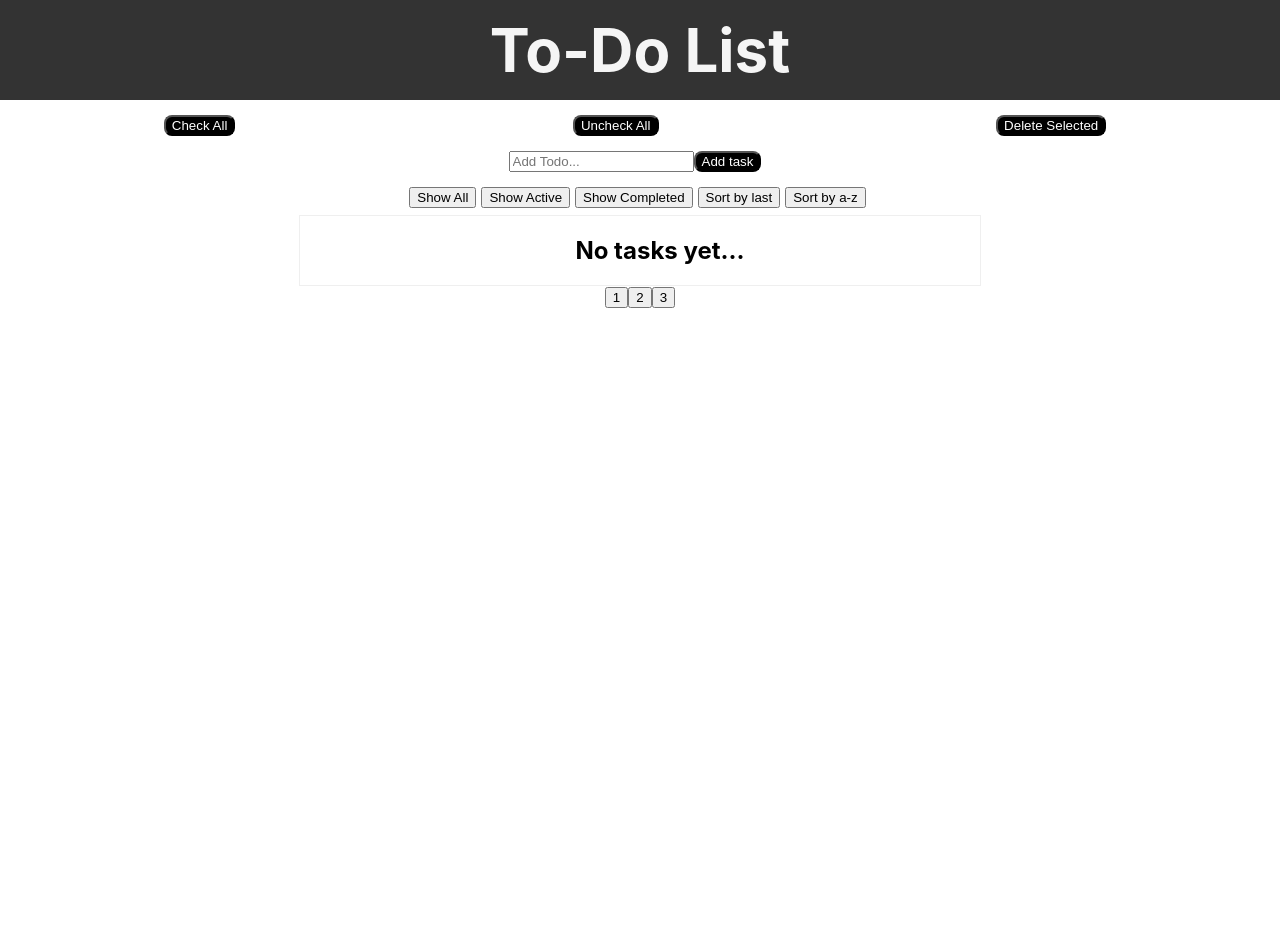
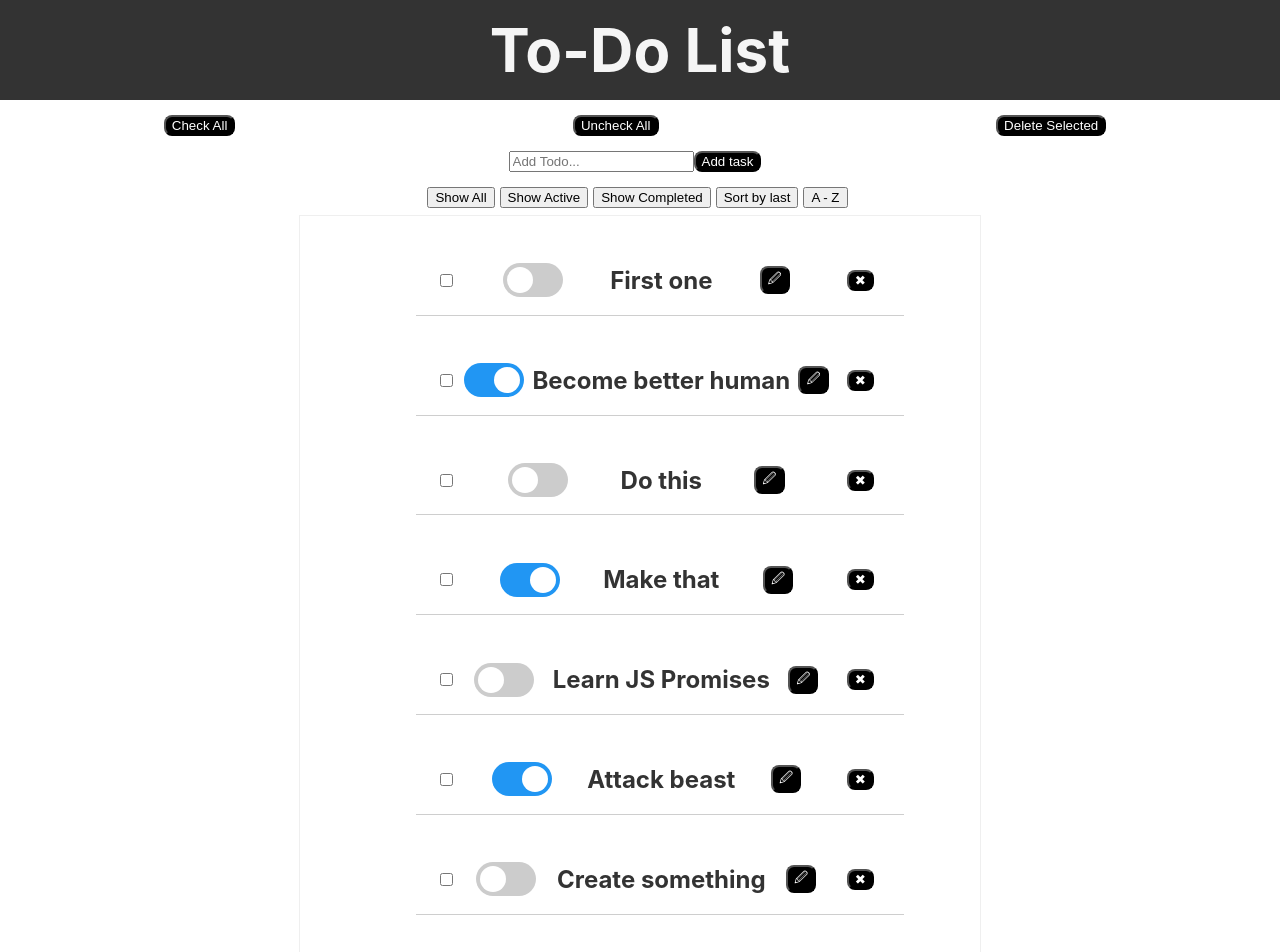
Before and after one commit to pe7r/project, a React (Create React App) app: page / in a window 1280 px wide. Shown: the top 952 px of the page. Before the commit the page ends 800 px from the top, so only its background shows below. Built offline with nearby package versions, Linux system fonts and the light colour scheme.

Commit message:
Added switch mode for sort button A-Z/Z-A and its functionality(March 28) #4

```diff
--- a/src/App.js
+++ b/src/App.js
@@ -10,11 +10,12 @@ import defaultItems from './defaultItems.js'
 
 class App extends Component {
 	state = {
-		tasks: [],
+		tasks: defaultItems,
 		checkedTasks: [],
 		currentPage: 1,
 		showRules: 'all',
-		isDateSorted: false
+		isDateSorted: false,
+		isAlpha: false
 	}
 
 	addTask = newTask => {
@@ -117,6 +118,15 @@ class App extends Component {
 		})
 	}
 
+	alphabetOrder = () => {
+		this.setState(prevState => {
+			return {isAlpha: !prevState.isAlpha}
+		})
+		this.setState({
+			showRules: 'alpha'
+		})
+	}
+
 	changeCurrentPage = (page) => {
 		this.setState({
 			currentPage: page
@@ -147,19 +157,14 @@ class App extends Component {
 		})
 	}
 
-	sortAlphabet = () => {
-		this.setState({
-			showRules: 'alpha'
-		})
-	}
-
 	render() {
 
 		const {
 			tasks,
 			currentPage,
 			showRules,
-			isDateSorted
+			isDateSorted,
+			isAlpha
 		} = this.state;
 
 		let filteredItems = []
@@ -186,6 +191,7 @@ class App extends Component {
     	} else if (showRules === 'alpha') {
     		let sortedAlphabetItems = []
 
+    		if (isAlpha) {
     			sortedAlphabetItems = filteredItems.sort((a, b) => {
 			        let taskA = a.title.toUpperCase()
 			        let taskB = b.title.toUpperCase()
@@ -197,6 +203,19 @@ class App extends Component {
 		             }
 		             return 0
 		        })
+    		} else {
+    			sortedAlphabetItems = filteredItems.sort((a, b) => {
+			        let taskA = a.title.toUpperCase()
+			        let taskB = b.title.toUpperCase()
+		             if (taskB < taskA) {
+		               return -1
+		             }
+		             if (taskB > taskA) {
+		               return 1
+		             }
+		             return 0
+		        })
+    		}
 	        sortedItems = sortedAlphabetItems.slice()
     	} else {
     		sortedItems = filteredItems.slice()
@@ -242,11 +261,12 @@ class App extends Component {
 				<Sort
 				isDateSorted={isDateSorted}
 				showAll={this.showAll}
+				isAlpha={isAlpha}
 				filterCompleted={this.filterCompleted}
 				filterActive={this.filterActive}
 				changeSortOrder={this.changeSortOrder}
 				sortDate={this.sortDate}
-				sortAlphabet={this.sortAlphabet}
+				alphabetOrder={this.alphabetOrder}
 				onClickSortDate={this.onClickSortDate}
 				/>
 				<ul className="todo-list">
--- a/src/components/Sort/Sort.js
+++ b/src/components/Sort/Sort.js
@@ -2,16 +2,6 @@ import React from 'react'
 import './Sort.css'
 
 class Sort extends React.Component {
-	state = {
-		sortView: false,
-		filterView: false
-	}
-
-	changeSortView = () => {
-		this.setState(prevState => {
-			return {sortView: !prevState.sortView}
-		})
-	}
 
 	render() {
 		const {
@@ -20,7 +10,8 @@ class Sort extends React.Component {
 			filterCompleted,
 			changeSortOrder,
 			isDateSorted,
-			sortAlphabet,
+			isAlpha,
+			alphabetOrder,
 		} = this.props;
 
 		return (
@@ -33,7 +24,10 @@ class Sort extends React.Component {
 					? 'Sort by first'
 					: 'Sort by last'
 				} </button>
-				<button onClick={sortAlphabet}> Sort by a-z </button>
+				<button onClick={alphabetOrder}> { isAlpha
+					? 'Z - A'
+					: 'A - Z'
+				} </button>
 			</div>
 		)
 	}
--- a/src/components/ToDoItem/Forms/FormForEdit.js
+++ b/src/components/ToDoItem/Forms/FormForEdit.js
@@ -2,6 +2,9 @@ import React from 'react'
 import '../ToDoItem.css'
 
 class FormForEdit extends React.Component {
+
+
+
     render() {
     	const {
     		title,
--- a/src/components/ToDoItem/Forms/FormForItem.js
+++ b/src/components/ToDoItem/Forms/FormForItem.js
@@ -27,10 +27,10 @@ class FormForItem extends React.Component {
 				</label>
 				<h2 onDoubleClick={handleClickEdit}> { item.title } </h2>
 				<button onClick={handleClickEdit}
-						className="todo-item__button"> Edit </button>
+						className="todo-item__button"> 🖉 </button>
 				<button className="todo-item__button"
 						onClick={() => onDelete(item.date)}>
-				Delete
+				✖
 				</button>
 			</div>
         )
--- a/src/defaultItems.js
+++ b/src/defaultItems.js
@@ -25,12 +25,12 @@ export default [
         completed: false,
       },
       {
-        title: 'Watch a movie',
+        title: 'Attack beast',
         date: 6,
         completed: true,
       },
       {
-        title: 'Learn a verse',
+        title: 'Create something',
         date: 7,
         completed: false,
       },
@@ -45,7 +45,7 @@ export default [
         completed: false,
       },
       {
-        title: 'Write gift wishes list',
+        title: 'Gift wishes list',
         date: 10,
         completed: false,
       },
@@ -55,7 +55,7 @@ export default [
         completed: true,
       },
       {
-        title: 'Be focused',
+        title: 'Zombies death',
         date: 12,
         completed: true,
       },
```
Lines whose indentation alone changed are shown as unchanged.
